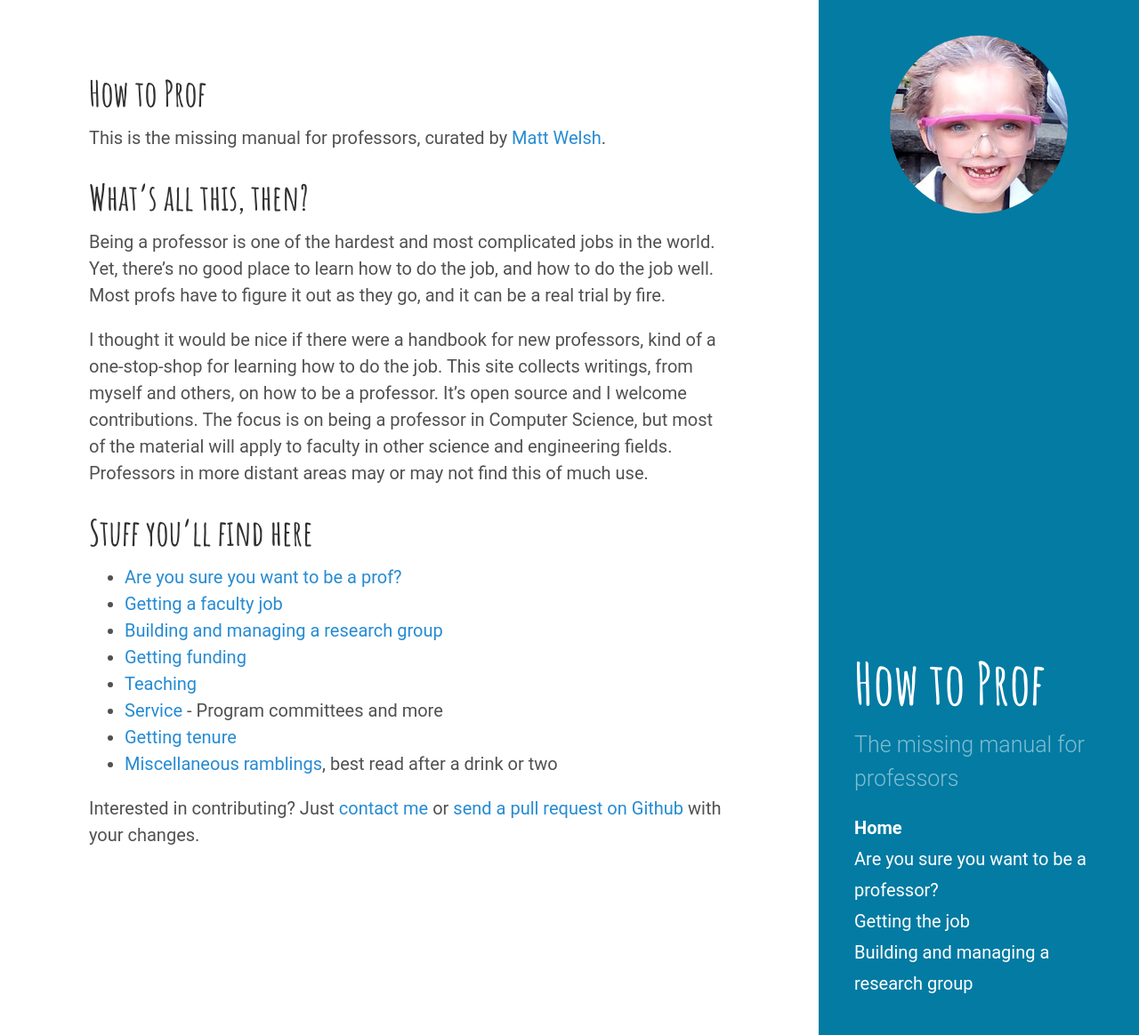
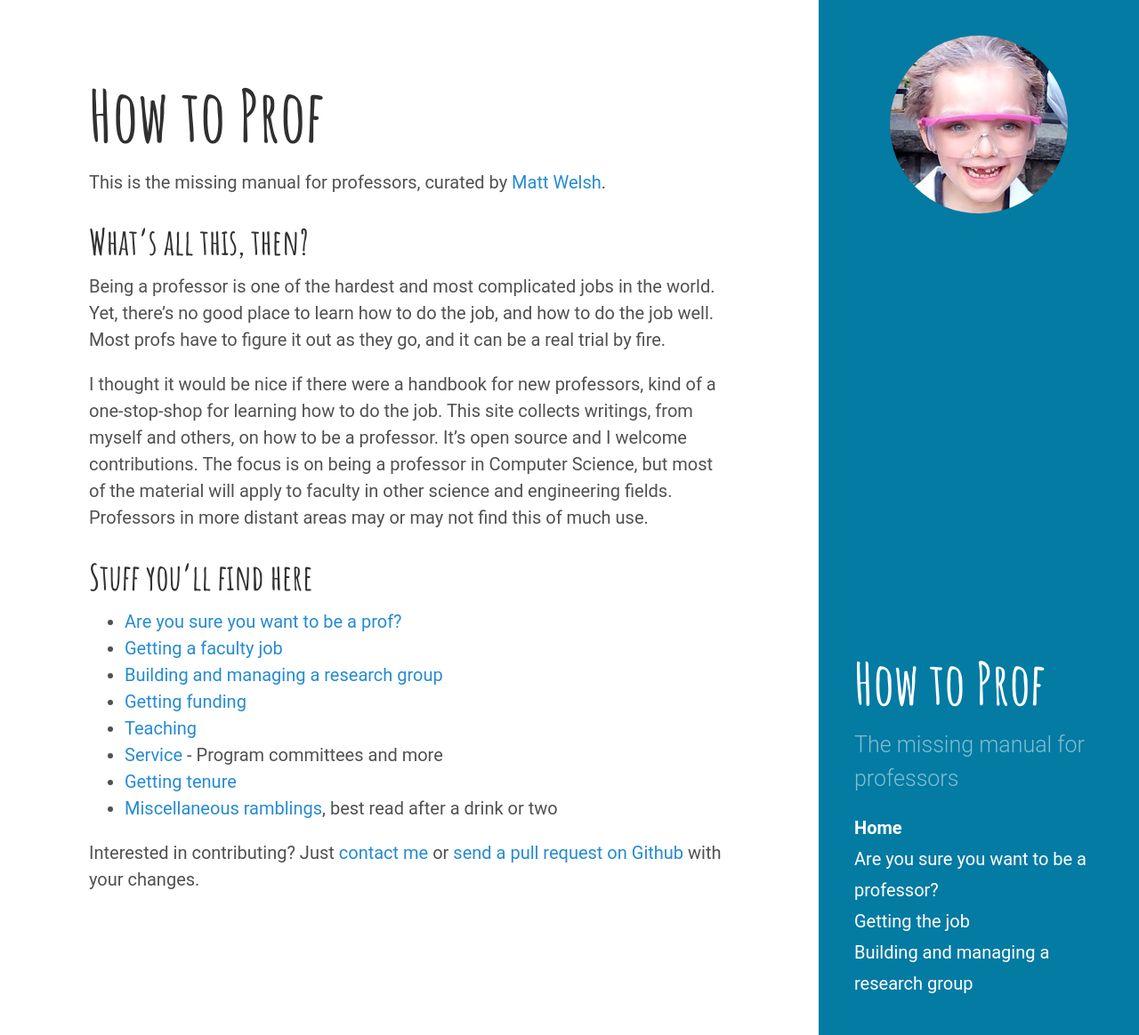
Before and after one commit to mdwelsh/howtoprof, a Jekyll site: the page built from index.md, in a window 1280 px wide and 1164 px high. Shown: the whole window at 89% size. Built offline with Jekyll 4.4.1, drawn with Linux system fonts in a browser that asks for light colours.

Commit message:
Update poole.css

```diff
--- a/public/css/poole.css
+++ b/public/css/poole.css
@@ -338,6 +338,7 @@ tbody tr:nth-child(odd) th {
 .post-title,
 .post-title a {
   color: #303030;
+  font-size: 4rem;
 }
 .page-title,
 .post-title {
```
